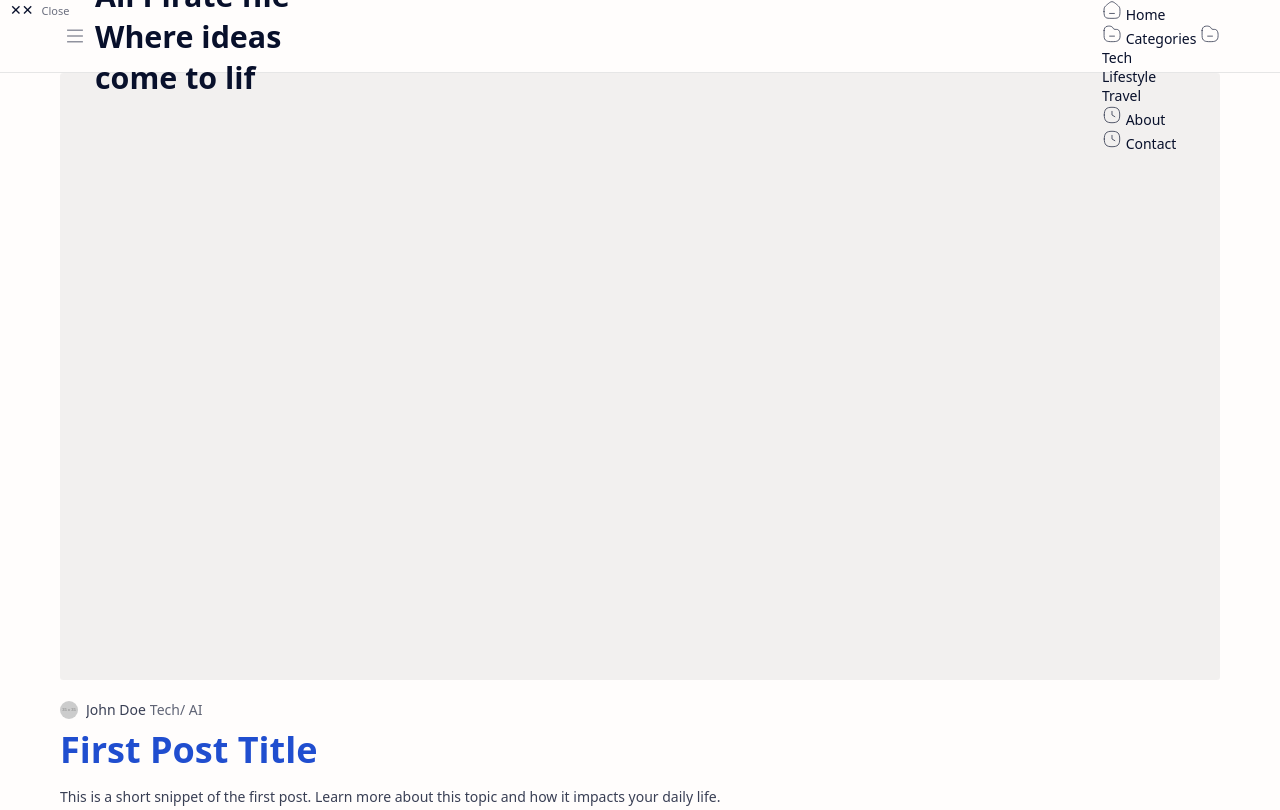
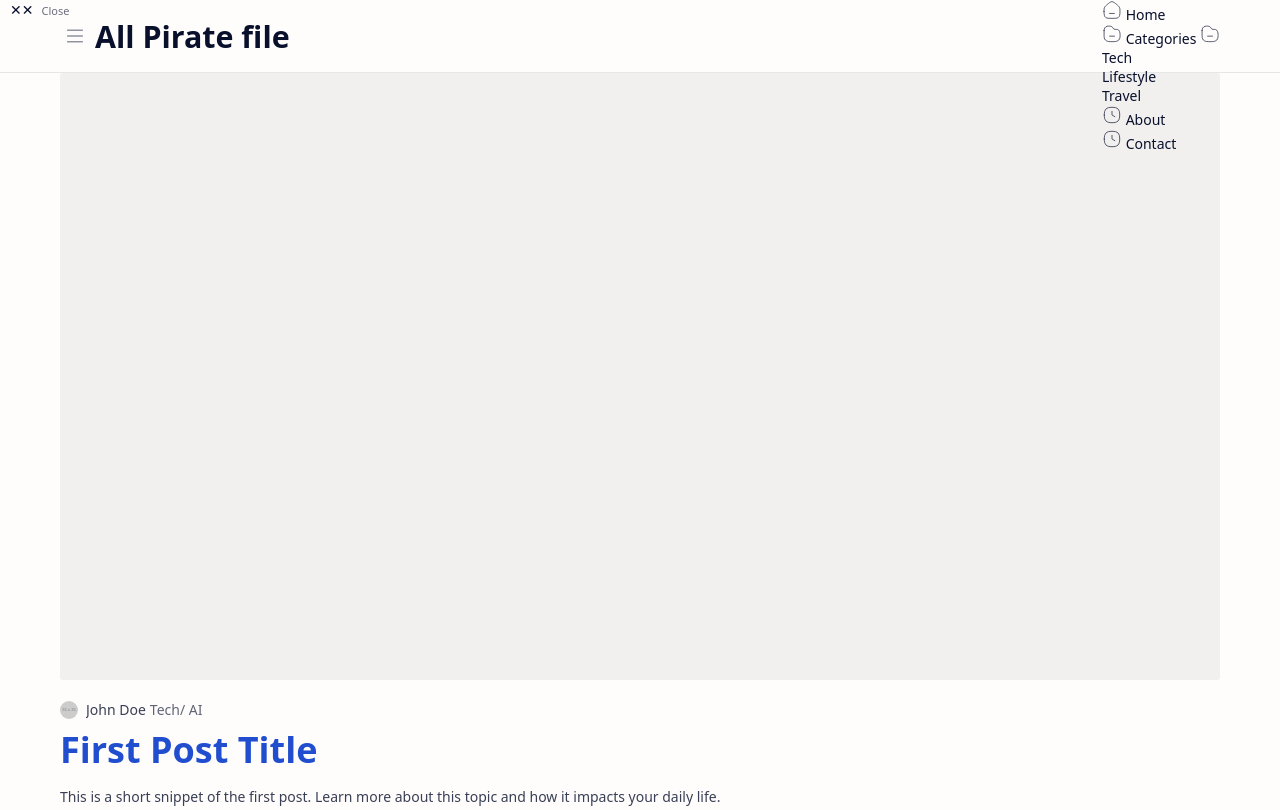
Before and after one commit to KucingTurunyaw/APF, a plain HTML site: page index.html in a window 1280 px wide. Shown: the top 810 px of the page. Drawn offline with Linux system fonts and the light colour scheme; placeholder pictures from the web are drawn by us; a web font is replaced by a local one.

Commit message:
Update index.html

```diff
--- a/index.html
+++ b/index.html
@@ -26,7 +26,6 @@
             <div class="headInnr">
               <h1 class="headH">
                 <span class="headTtl">All Pirate file</span>
-                <span class="headSub">Where ideas come to lif</span>
               </h1>
             </div>
           </div>
```
